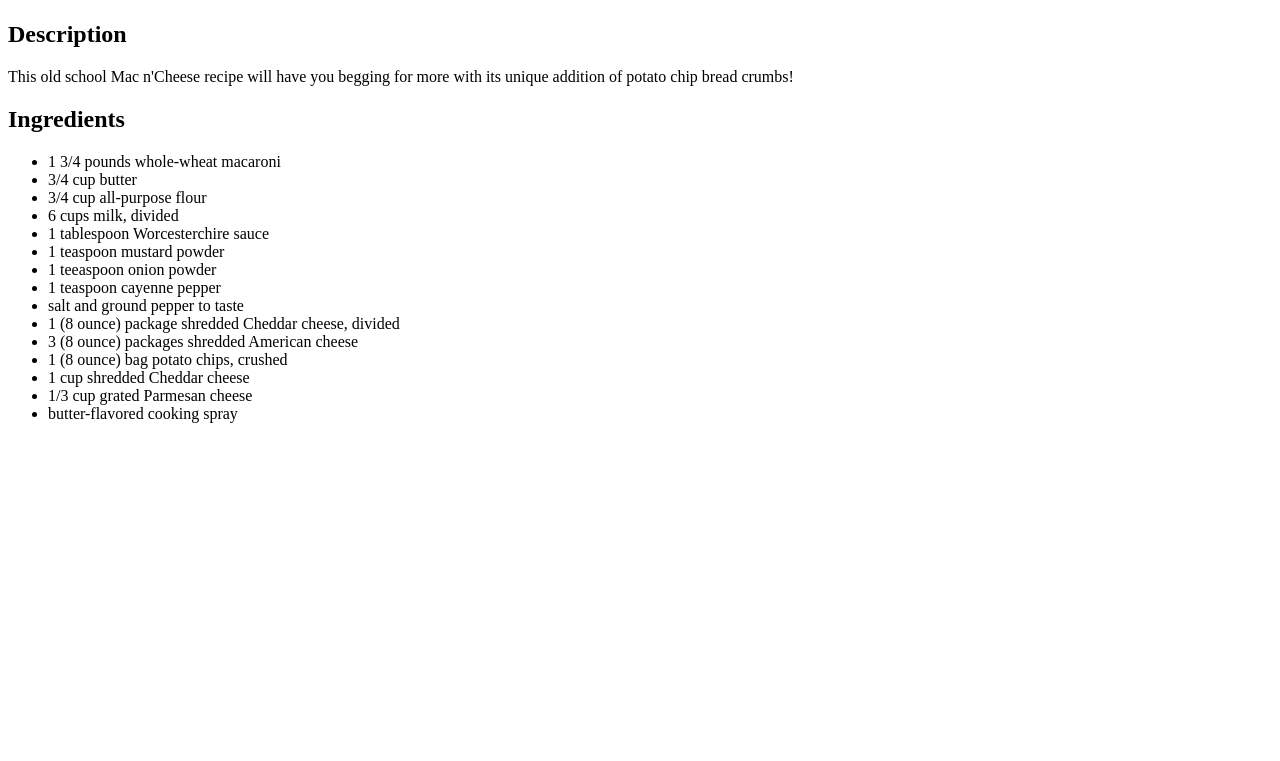
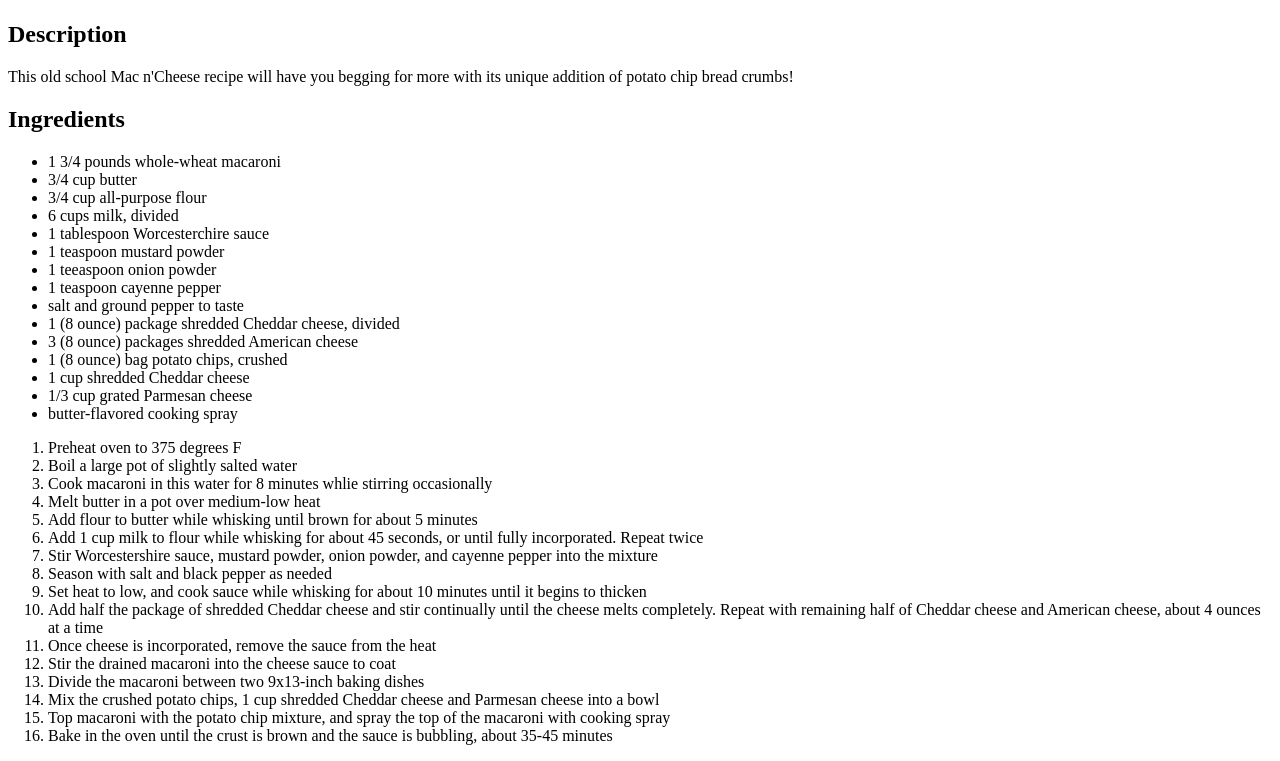
Before and after one commit to TuragIk/odin-recipes, a plain HTML site: page recipes/mac_n_cheese.html in a window 1280 px wide. Shown: the part 491-1252 px from the top of the page. Before the commit the page ends 930 px from the top, so only its background shows below. Drawn offline with Linux system fonts and the light colour scheme.

Commit message:
Add directions to mac_n_cheese
Directions are necessary for any readers who wish to make the dish so they can follow the recipe.

```diff
--- a/recipes/mac_n_cheese.html
+++ b/recipes/mac_n_cheese.html
@@ -28,5 +28,23 @@
         <li>1/3 cup grated Parmesan cheese</li>
         <li>butter-flavored cooking spray</li>
     </ul>
+    <ol>
+        <li>Preheat oven to 375 degrees F</li>
+        <li>Boil a large pot of slightly salted water</li>
+        <li>Cook macaroni in this water for 8 minutes whlie stirring occasionally</li>
+        <li>Melt butter in a pot over medium-low heat</li>
+        <li>Add flour to butter while whisking until brown for about 5 minutes</li>
+        <li>Add 1 cup milk to flour while whisking for about 45 seconds, or until fully incorporated. Repeat twice</li>
+        <li>Stir Worcestershire sauce, mustard powder, onion powder, and cayenne pepper into the mixture</li>
+        <li>Season with salt and black pepper as needed</li>
+        <li>Set heat to low, and cook sauce while whisking for about 10 minutes until it begins to thicken</li>
+        <li>Add half the package of shredded Cheddar cheese and stir continually until the cheese melts completely. Repeat with remaining half of Cheddar cheese and American cheese, about 4 ounces at a time</li>
+        <li>Once cheese is incorporated, remove the sauce from the heat</li>
+        <li>Stir the drained macaroni into the cheese sauce to coat</li>
+        <li>Divide the macaroni between two 9x13-inch baking dishes</li>
+        <li>Mix the crushed potato chips, 1 cup shredded Cheddar cheese and Parmesan cheese into a bowl</li>
+        <li>Top macaroni with the potato chip mixture, and spray the top of the macaroni with cooking spray</li>
+        <li>Bake in the oven until the crust is brown and the sauce is bubbling, about 35-45 minutes</li>
+    </ol>
 </body>
 </html>
```
